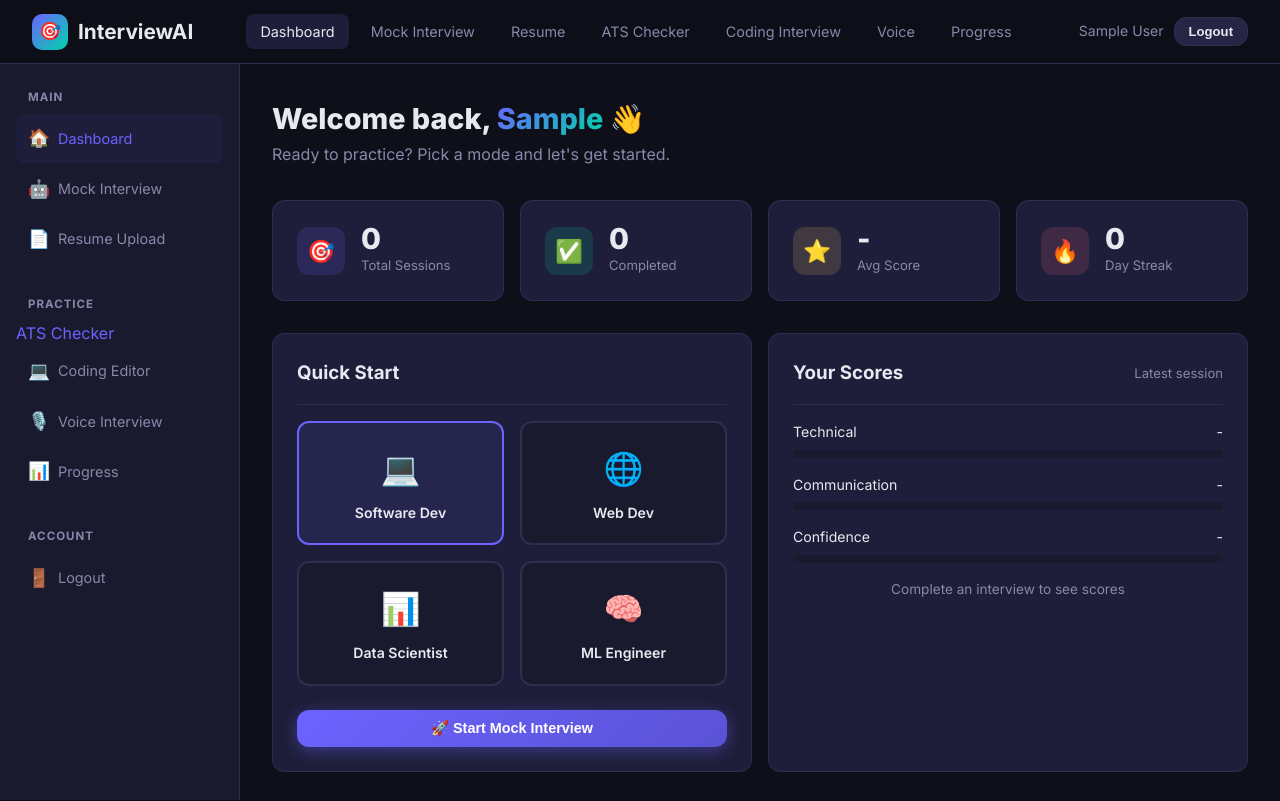
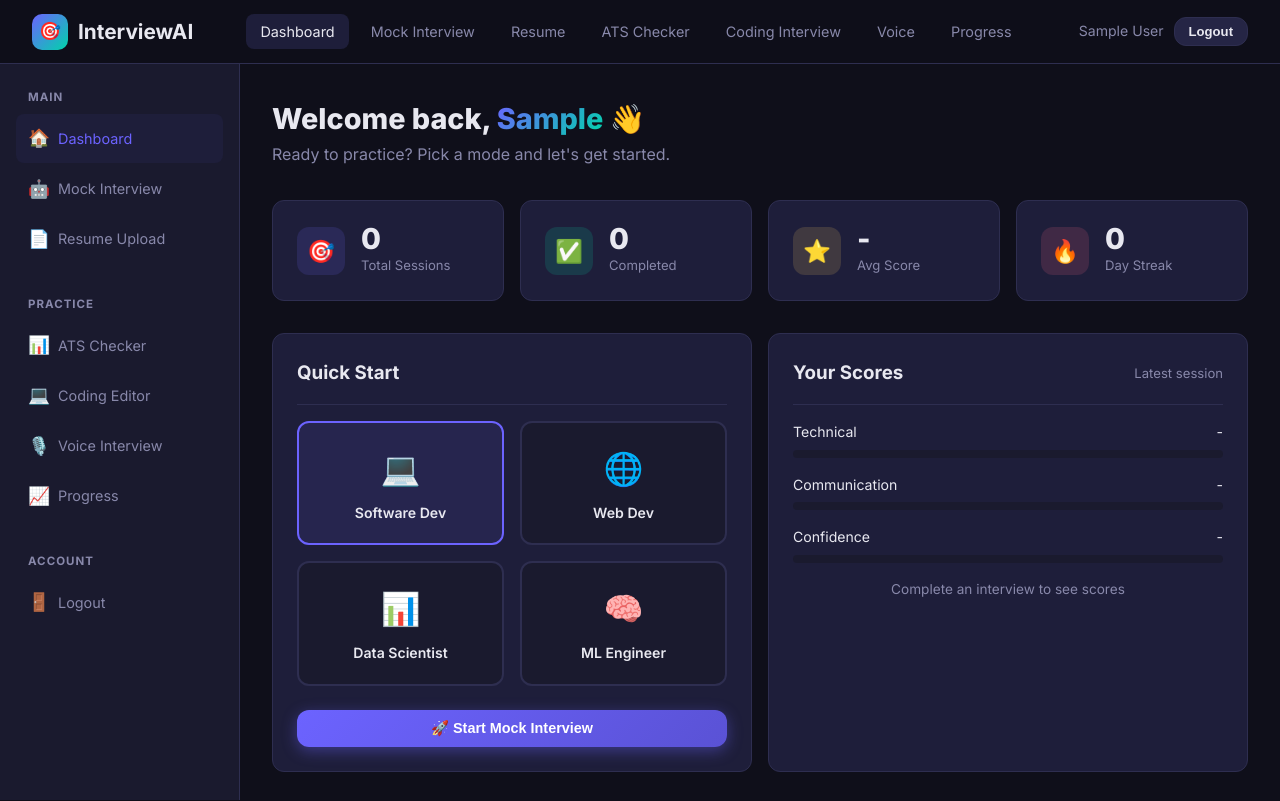
Before and after one commit to Srijan1105/InterviewAI, a website: page public/dashboard.html in a window 1280 px wide. Shown: the top 801 px of the page. Drawn offline with Linux system fonts and the light colour scheme; no server answers; sample sign-in values are in the browser's storage.

Commit message:
Fix ATS Checker sidebar link

```diff
--- a/public/dashboard.html
+++ b/public/dashboard.html
@@ -40,10 +40,10 @@
     </div>
     <div class="sidebar-section">
       <div class="sidebar-label">Practice</div>
-      <a href="ats.html">ATS Checker</a>
-    <a href="coding.html" class="sidebar-link"><span class="icon">💻</span> Coding Editor</a>
+      <a href="ats.html" class="sidebar-link"><span class="icon">📊</span> ATS Checker</a>
+      <a href="coding.html" class="sidebar-link"><span class="icon">💻</span> Coding Editor</a>
       <a href="voice.html" class="sidebar-link"><span class="icon">🎙️</span> Voice Interview</a>
-      <a href="progress.html" class="sidebar-link"><span class="icon">📊</span> Progress</a>
+      <a href="progress.html" class="sidebar-link"><span class="icon">📈</span> Progress</a>
     </div>
     <div class="sidebar-section">
       <div class="sidebar-label">Account</div>
```
